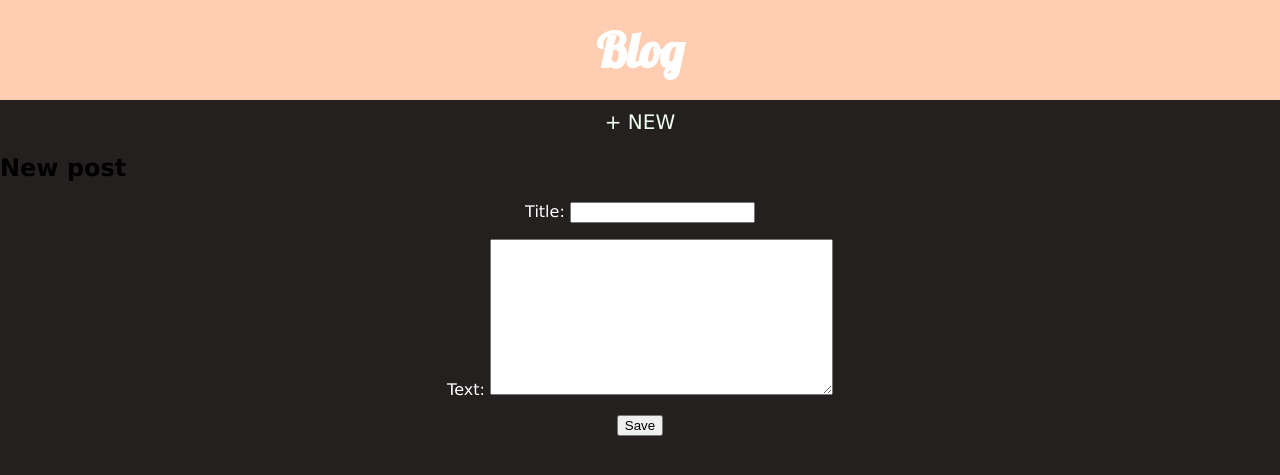
After one commit to Amal-Jama-93/my-first-blog, a Django app: page /post/new/ in a window 1280 px wide. The commit adds this page. Shown: the top 475 px of the page. Run offline with Django 3.2, Linux system fonts and the light colour scheme; the visitor is signed in with stand-in values (Sample User, id 1); some libraries are stand-ins or nearby versions.

Commit message:
Added views to create/edit blog post inside the site

```diff
--- /dev/null
+++ b/blog/forms.py
@@ -0,0 +1,10 @@
+from django import forms
+
+from .models import Post
+
+
+class PostForm(forms.ModelForm):
+
+    class Meta:
+        model = Post
+        fields = ('title', 'text',)
--- a/blog/static/css/blog.css
+++ b/blog/static/css/blog.css
@@ -31,6 +31,7 @@ body {
     background-color: #ffffff;
     box-shadow: 5px 5px 5px rgba(19, 18, 18, 0.63);
     height: auto;
+    margin-bottom: 50px;
 }
 
 
@@ -43,6 +44,7 @@ body {
     background-color: rgb(119, 115, 109);
     padding-left: 10px;
     padding-top: 10px;
+    grid-area: date;
 }
 
 .post__title {
@@ -51,17 +53,78 @@ body {
     padding-bottom: 10px;
     background-color: rgb(119, 115, 109);
     border-bottom: 2px solid rgb(228, 228, 228);
+    grid-area: title;
+    margin-bottom: 0;
+    color: wheat;
 }
 
 .post__title a {
     text-decoration: none;
-    color: #ffffff;
+    color: wheat;
+    font-size: 20px;
+
 }
 
 .post__text {
 
     padding: 0px 20px 20px 20px;
     margin: 0;
+    grid-area: text;
+    background-color: #ffffff;
+}
 
+.plus {
+    /* background-color: indianred; */
+    text-align: center;
+    margin-top: 10px;
+}
+
+.top-menu {
+    text-decoration: none;
+    color: honeydew;
+    font-size: 20px;
+    /* background-color: hotpink; */
 
 }
+
+.post-form {
+    color: white;
+    text-align: center;
+}
+
+.post {
+    position: relative;
+    display: grid;
+    grid-template-columns: 1fr 3fr;
+    grid-template-areas:
+    'date edit'
+    'title title'
+    'text text ';
+    background-color: rgb(119, 115, 109);
+}
+
+.edit {
+    /* /* position: relative;
+    top: -20px; */
+
+    grid-area: edit;
+    background-color: rgb(119, 115, 109);
+    display: flex;
+    flex-direction: column;
+}
+
+.edit a {
+    align-self: flex-start;
+    padding-top: 10px;
+    padding-left: 5px;
+    margin: 0;
+    text-decoration: none;
+    color: rgb(245, 222, 179, 1);
+    font-size: 14px;
+    font-weight: bold;
+    font-family: Cambria, Cochin, Georgia, Times, 'Times New Roman', serif;
+}
+
+.edit a:hover {
+    color: rgb(241, 170, 37);
+}
--- a/blog/templates/blog/base.html
+++ b/blog/templates/blog/base.html
@@ -18,6 +18,10 @@
         <h1><a href="/">Blog</a></h1>
     </div>
 
+    {% if user.is_authenticated %}
+    <div class="plus"> <a href="{% url 'post_new' %}" class="top-menu">+ NEW</a></div>
+    {% endif %}
+
     <div>
         {% block content %}
         {% endblock %}
--- a/blog/templates/blog/post_detail.html
+++ b/blog/templates/blog/post_detail.html
@@ -7,6 +7,9 @@
         {{ post.published_date }}
     </div>
     {% endif %}
+    {% if user.is_authenticated %}
+    <div class="edit"><a href="{% url 'post_edit' pk=post.pk %}">Edit</a></div>
+    {% endif %}
     <h2 class="post__title">{{ post.title }}</h2>
     <p class="post__text">{{ post.text|linebreaksbr }}</p>
 </div>
--- /dev/null
+++ b/blog/templates/blog/post_edit.html
@@ -0,0 +1,9 @@
+{% extends 'blog/base.html' %}
+
+{% block content %}
+<h2>New post</h2>
+<form method="POST" class="post-form">{% csrf_token %}
+    <div>{{ form.as_p }}</div>
+    <button type="submit" class="save btn btn-default">Save</button>
+</form>
+{% endblock %}
--- a/blog/urls.py
+++ b/blog/urls.py
@@ -4,4 +4,6 @@ from . import views
 urlpatterns = [
     path('', views.post_list, name='post_list'),
     path('post/<int:pk>/', views.post_detail, name='post_detail'),
+    path('post/new/', views.post_new, name='post_new'),
+    path('post/<int:pk>/edit/', views.post_edit, name='post_edit'),
 ]
--- a/blog/views.py
+++ b/blog/views.py
@@ -2,6 +2,8 @@ from django.shortcuts import render
 from django.utils import timezone
 from .models import Post
 from django.shortcuts import render, get_object_or_404
+from .forms import PostForm
+from django.shortcuts import redirect
 
 def post_list(request):
 
@@ -15,3 +17,32 @@ def post_list(request):
 def post_detail(request, pk):
     post = get_object_or_404(Post, pk=pk)
     return render(request, 'blog/post_detail.html', {'post': post})
+
+
+def post_new(request):
+    if request.method == "POST":
+        form = PostForm(request.POST)
+        if form.is_valid():
+            post = form.save(commit=False)
+            post.author = request.user
+            post.published_date = timezone.now()
+            post.save()
+            return redirect('post_detail', pk=post.pk)
+    else:
+        form = PostForm()
+    return render(request, 'blog/post_edit.html', {'form': form})
+
+
+def post_edit(request, pk):
+    post = get_object_or_404(Post, pk=pk)
+    if request.method == "POST":
+        form = PostForm(request.POST, instance=post)
+        if form.is_valid():
+            post = form.save(commit=False)
+            post.author = request.user
+            post.published_date = timezone.now()
+            post.save()
+            return redirect('post_detail', pk=post.pk)
+    else:
+        form = PostForm(instance=post)
+    return render(request, 'blog/post_edit.html', {'form': form})
```
